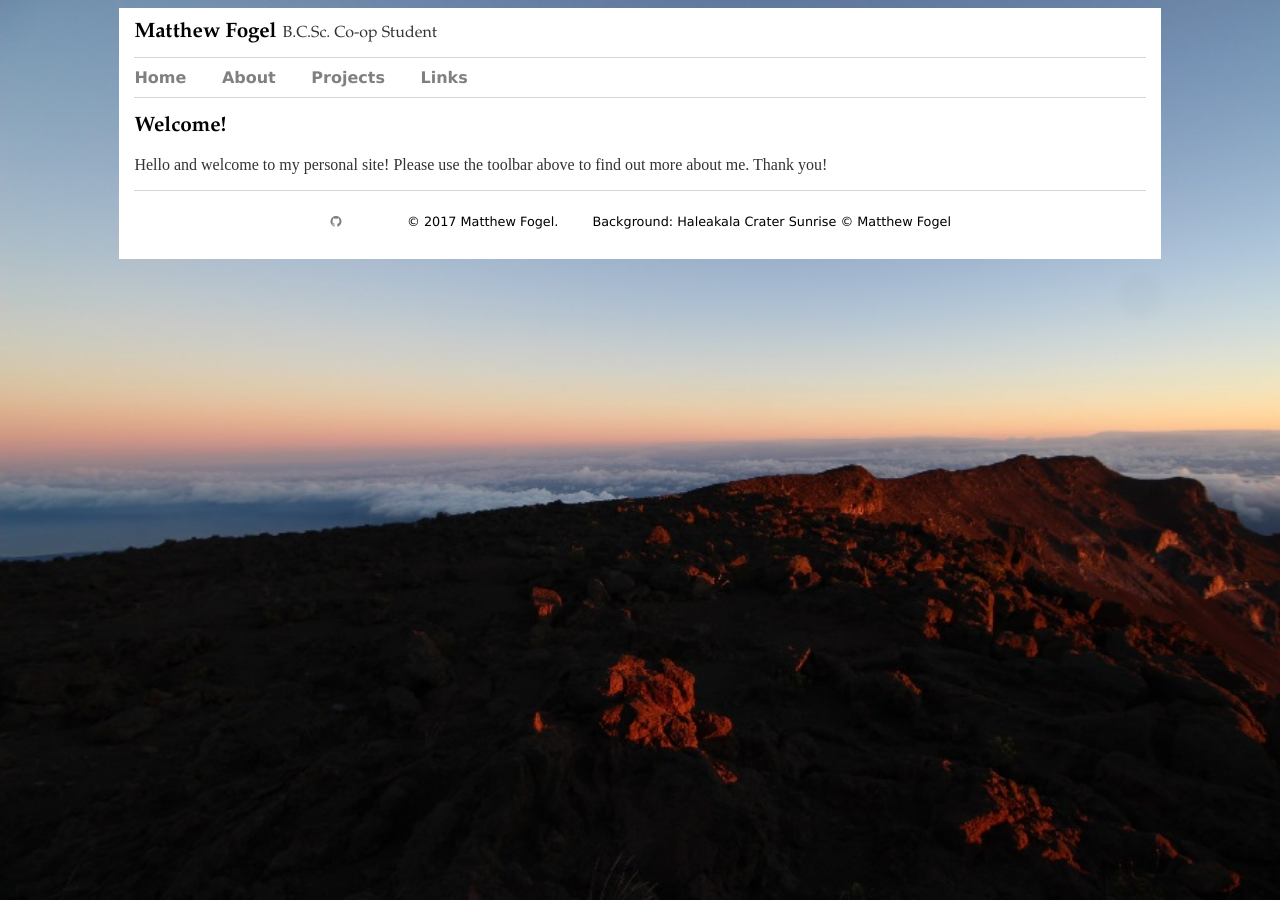
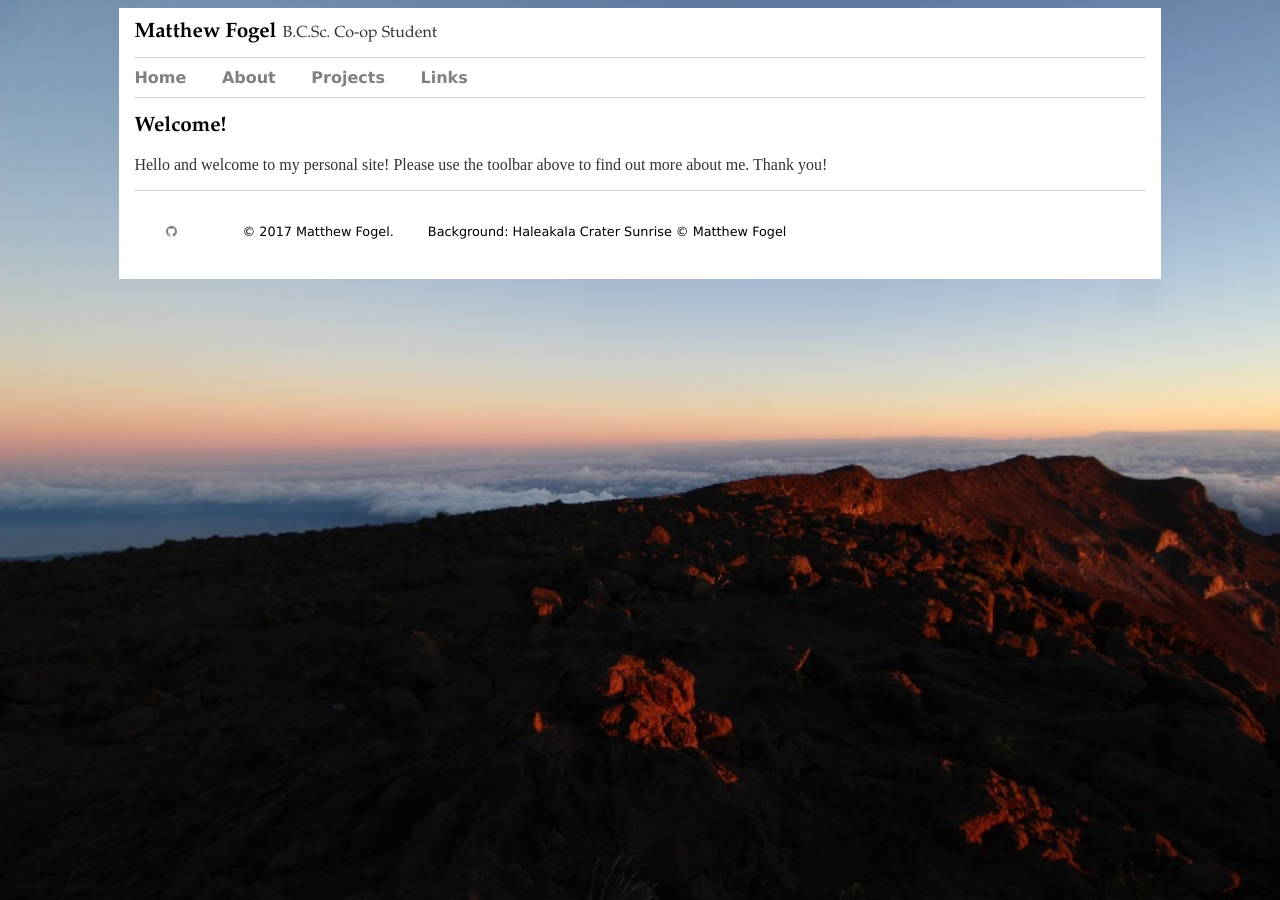
Before and after one commit to matthew-fogel/matthew-fogel.github.io, a Jekyll site: the page built from index.html, in a window 1280 px wide. Built offline with Jekyll 4.4.1, drawn with Linux system fonts in a browser that asks for light colours.

Commit message:
Made changes to footer like in nav
Added specification that footer ul is inline-block. Added 10px of padding above and below footer.

```diff
--- a/css/main.css
+++ b/css/main.css
@@ -104,6 +104,12 @@ p {
 footer {
   border-top: 1.5px solid #d5d5d5;
   font-size: .8rem;
+  padding-top: 10px;
+  padding-bottom: 10px;
+}
+
+footer ul {
+  display: inline-block;
 }
 
 footer ul li {
```
